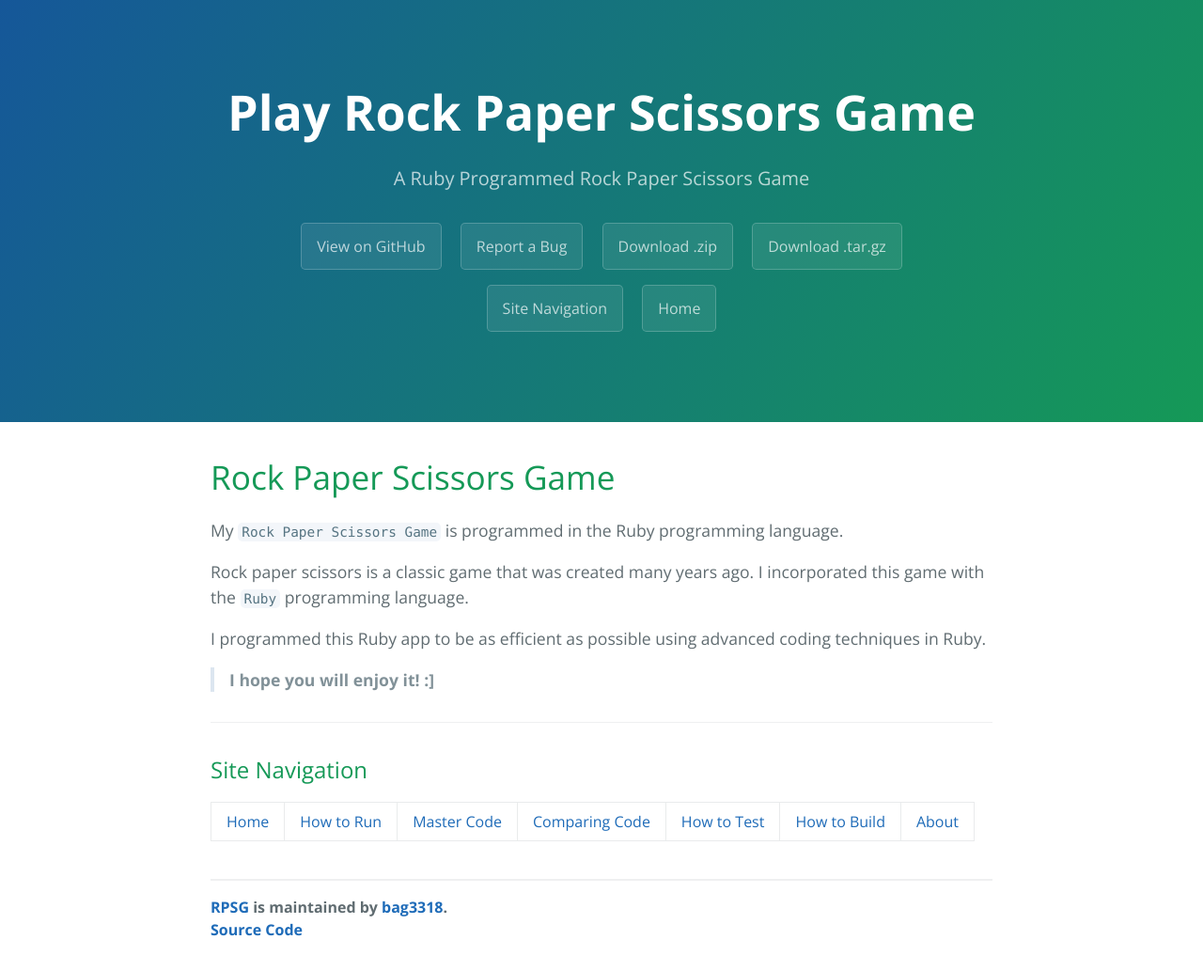
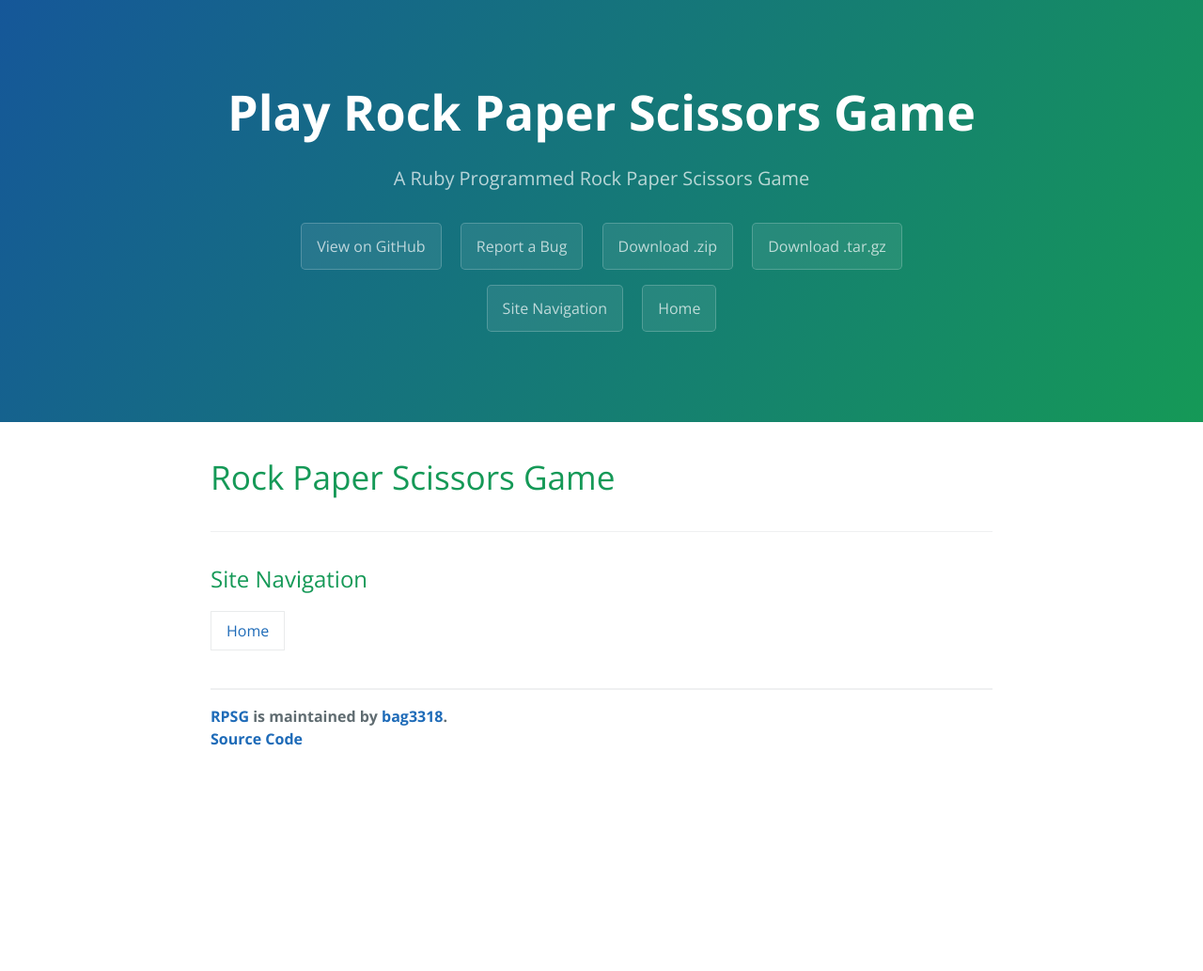
Before and after one commit to bag3318/RPSG, a Jekyll site: the page built from docs/index.md, in a window 1280 px wide. Shown: the whole page at 94% size. Built offline with Jekyll 4.4.1, drawn with Linux system fonts in a browser that asks for light colours; after the commit the page ends 900 px from its top, so only the background shows below that.

Commit message:
update site docs

```diff
--- a/docs/_config.yml
+++ b/docs/_config.yml
@@ -4,14 +4,9 @@
 google_analytics: false
 theme: jekyll-theme-cayman # important
 repository: "bag3318/RPSG"
+port: 1988
 include:
   - index.md
-  - How_to_Run.md
-  - Code.md
-  - Comparing_Code.md
-  - Testing.md
-  - How_to_Build.md
-  - about.md
 exclude:
   - Gemfile
   - Gemfile.lock
@@ -19,7 +14,6 @@
   - thumbnail.png
   - LICENSE
   - script
-  - other_langs.md
 gems:
   - github-pages
 # Sass/SCSS
--- a/docs/_includes/footer.html
+++ b/docs/_includes/footer.html
@@ -4,12 +4,7 @@
     <table>
       <tr>
         <td><a href="./">Home</a></td>
-        <td><a href="{{ domain }}how_to_run">How to Run</a></td>
-        <td><a href="{{ domain }}code">Master Code</a></td>
-        <td><a href="{{ domain }}comparing_code">Comparing Code</a></td>
-        <td><a href="{{ domain }}testing">How to Test</a></td>
-        <td><a href="{{ domain }}how_to_build">How to Build</a></td>
-        <td><a href="{{ domain }}about">About</a></td>
+        <!--<td><a href="{{ domain }}how_to_run">How to Run</a></td>-->
       </tr>
     </table>
     <br/>
--- a/docs/index.md
+++ b/docs/index.md
@@ -5,11 +5,3 @@
 ---
 
 # Rock Paper Scissors Game
-
-My `Rock Paper Scissors Game` is programmed in the Ruby programming language.
-
-Rock paper scissors is a classic game that was created many years ago. I incorporated this game with the `Ruby` programming language.
-
-I programmed this Ruby app to be as efficient as possible using advanced coding techniques in Ruby.
-
-> **I hope you will enjoy it! :\]**
```
Also changed, not shown: 1 other file.
